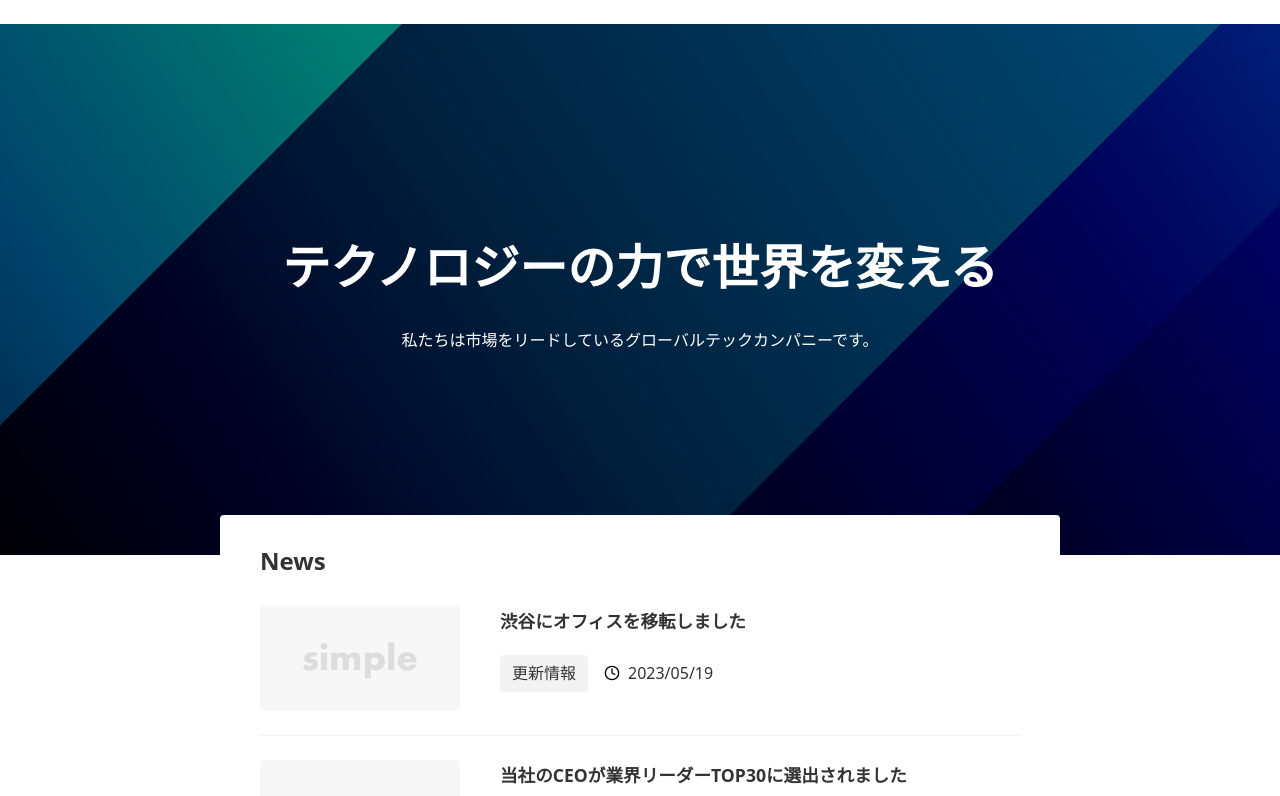
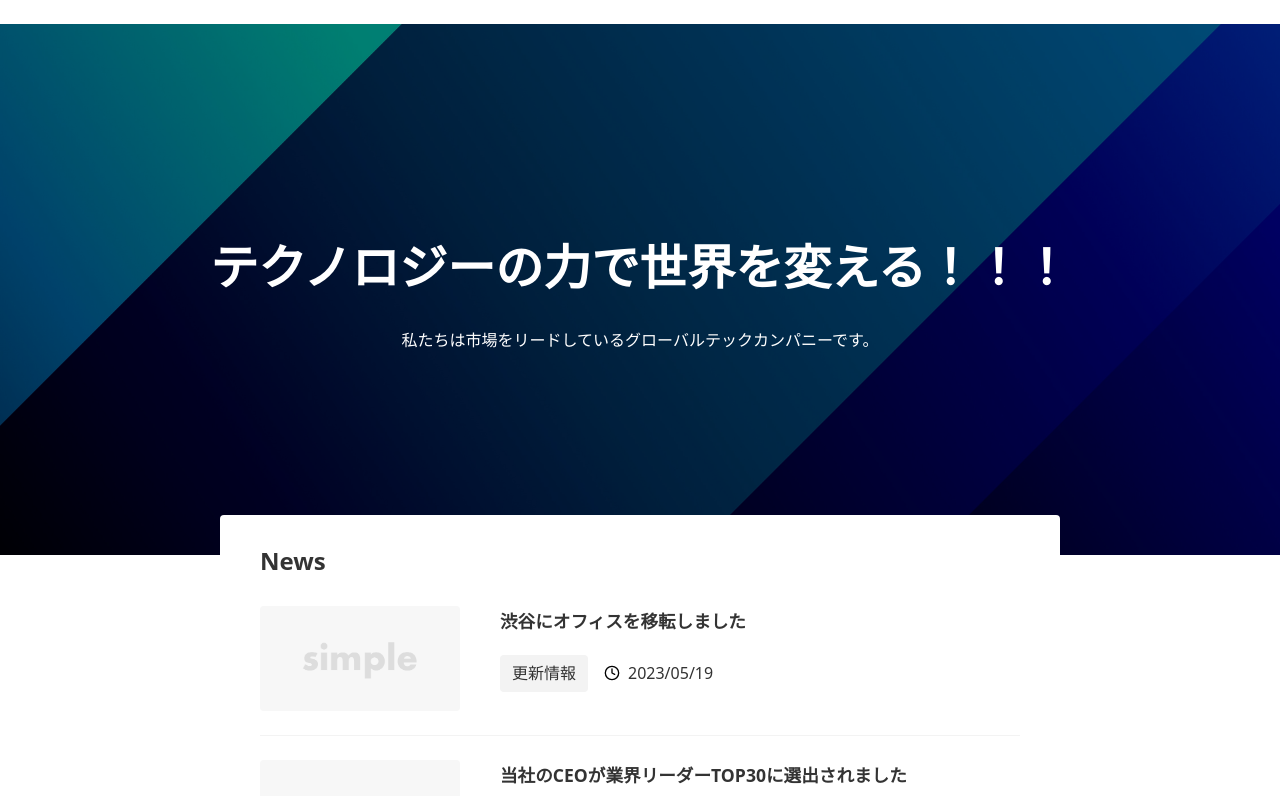
Before and after one commit to Lutro-js/corporate-website, a Next.js app: page / in a window 1280 px wide. Shown: the top 796 px of the page. Built offline with nearby package versions, Linux system fonts and the light colour scheme.

Commit message:
Top Page🐾

```diff
--- a/app/page.tsx
+++ b/app/page.tsx
@@ -45,7 +45,7 @@ export default function Home() {
     <>
     <section className={styles.top}>
       <div>
-        <h1 className={styles.title}>テクノロジーの力で世界を変える</h1>
+        <h1 className={styles.title}>テクノロジーの力で世界を変える！！！</h1>
         <p className={styles.description}>私たちは市場をリードしているグローバルテックカンパニーです。</p>
       </div>
       <Image
```
